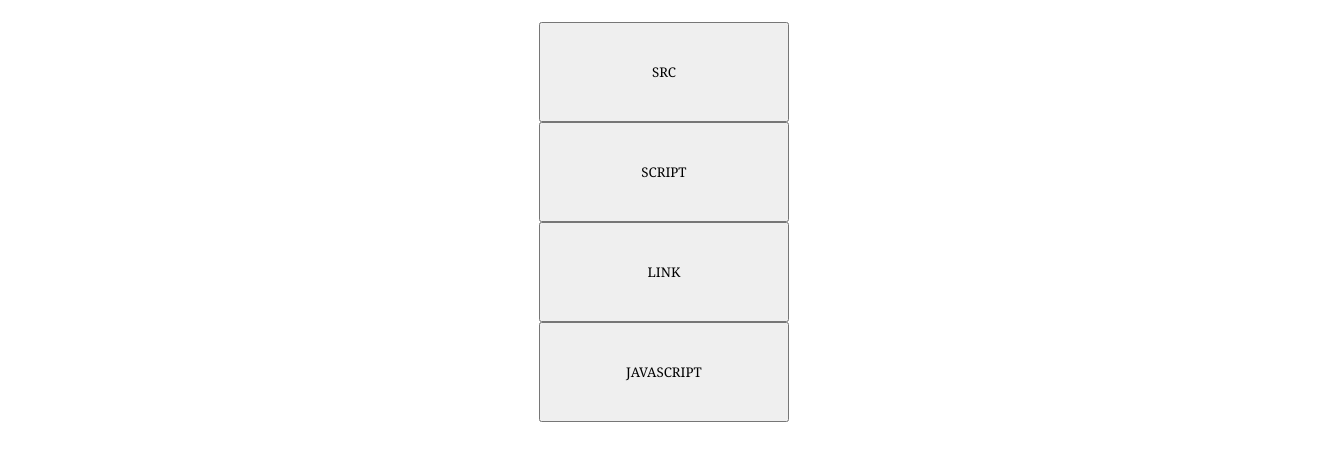
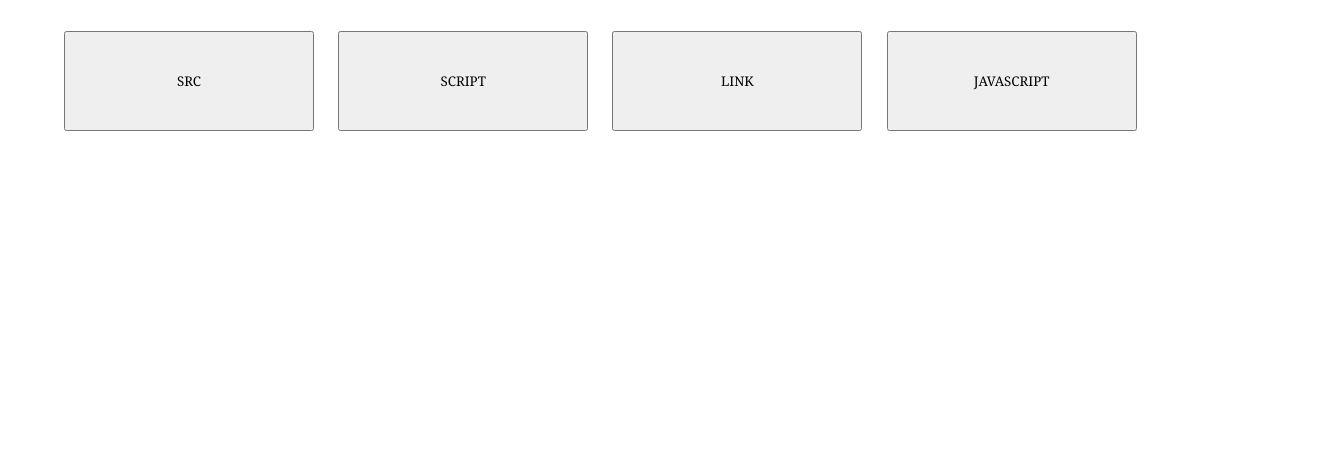
Before and after one commit to burnsgirl/Code-Quiz, a plain HTML site: page index.html in a window 1280 px wide. Both pictures are taken after a click on the button "Start". Shown: the part 114-574 px from the top of the page, 1318 px wide, since content can reach past the window. Drawn offline with Linux system fonts and the light colour scheme.

Commit message:
updated readme

```diff
--- a/Assets/script.js
+++ b/Assets/script.js
@@ -3,7 +3,7 @@ var start = document.getElementById("start");
 var startbtn = document.getElementById("startbtn");
 var timerEl = document.getElementById("timer");
 var questionsEl = document.getElementById("questions");
-var choicesEl = document.getElementById("choices");
+var choicesEl = document.getElementById("choices")
 var userChoice = document.getElementById("answer");
 var scoreEl = document.getElementById("score");
 var initialsEl = document.getElementById("initials");
--- a/Assets/style.css
+++ b/Assets/style.css
@@ -34,15 +34,25 @@ p {
     text-align: center;
     display: block;
     font-size: 30px;
+}
 
+.container {
+    height: 200px;
+    position: relative;
 }
 
 #choices {
-    display: block;
-    height: 30px;
-    width: 200px;
-    padding-left: 42%;
-    padding-top: 2%;
+    position: relative;
+    top: 74px;
+    left: 46px;
+}
+
+.question-btn {
+   margin: 10px;
+  position: relative;
+  top: 50%;
+  -ms-transform: translateY(-50%);
+  transform: translateY(-50%);
 }
 
 button {
--- a/index.html
+++ b/index.html
@@ -12,10 +12,12 @@
     <h1 id="start">Click to begin</h1>
     <button id="startbtn">Start</button>
     <div id="timer"></div>
-    <div id="questions"></div>
+
 
     <!--Answer Choices-->
-    <div id="choices">
+    <div class="container">
+        <div id="questions"></div>
+        <div id="choices">
 
             <button class="question-btn" id="c1"></button>
 
@@ -25,7 +27,9 @@
 
             <button class="question-btn" id="c4"></button>
 
+        </div>
     </div>
+
     <!--User Input-->
     <div id="answer"></div>
     <!--Show Score/Save Score-->
```
Also changed, not shown: 1 other file.
